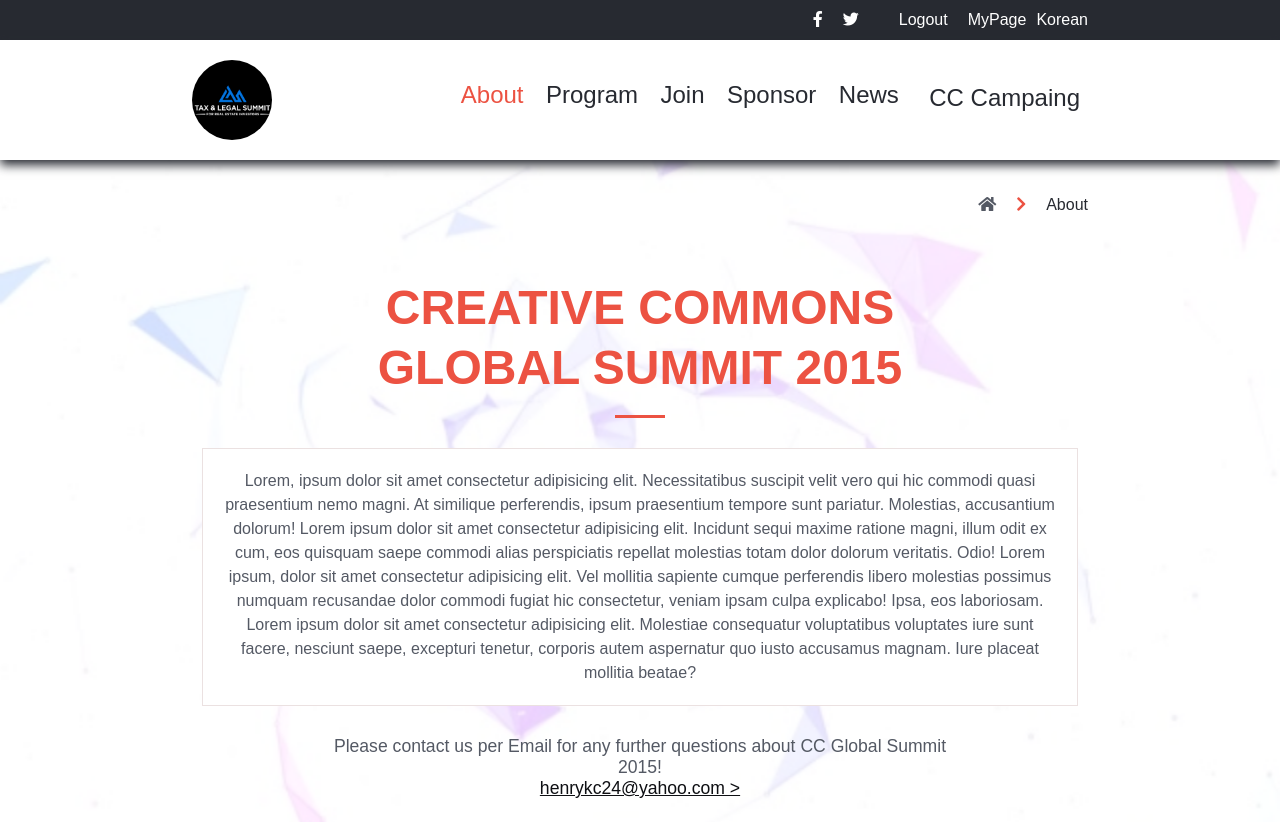
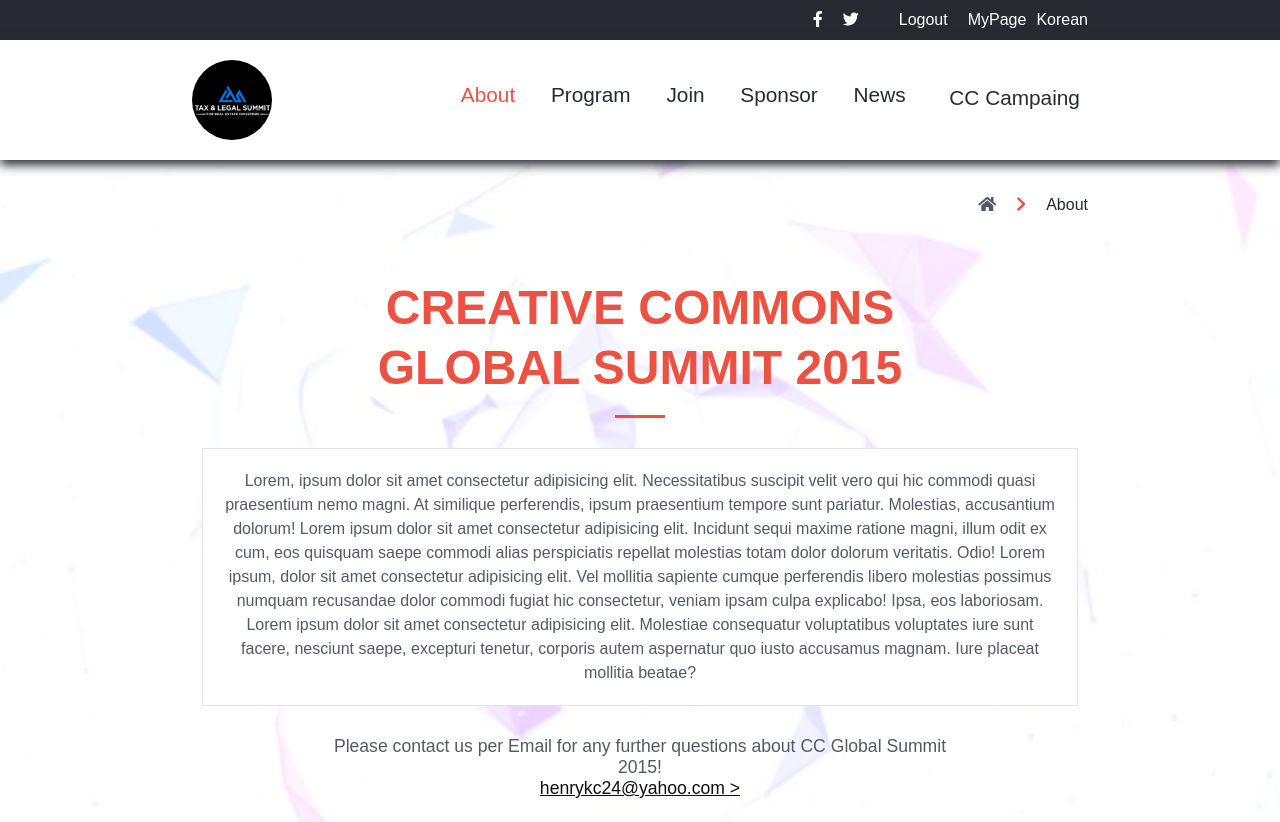
Before and after one commit to HENRYKC24/conference-website, a website: page html/about.html in a window 1280 px wide. Shown: the top 822 px of the page. Drawn offline with Linux system fonts and the light colour scheme; a web font is replaced by a local one.

Commit message:
Adjust font with media query

```diff
--- a/css/about.css
+++ b/css/about.css
@@ -262,6 +262,12 @@
   color: #ec5242;
 }
 
+@media all and (min-width: 780px) {
+  .navbar .nav-item a {
+    font-size: 1.3rem;
+  }
+}
+
 @media all and (min-width: 768px) {
   body {
     font-family: sans-serif;
@@ -341,7 +347,7 @@
     margin: 0;
     padding: 0;
     width: 70%;
-    font-size: 1.5rem;
+    font-size: 1.2rem;
   }
 
   .navbar .navlist .home {
--- a/css/styles.css
+++ b/css/styles.css
@@ -1,4 +1,5 @@
-body {
+body,
+html {
   padding: 0;
   margin: 0;
   color: #272a31;
```
